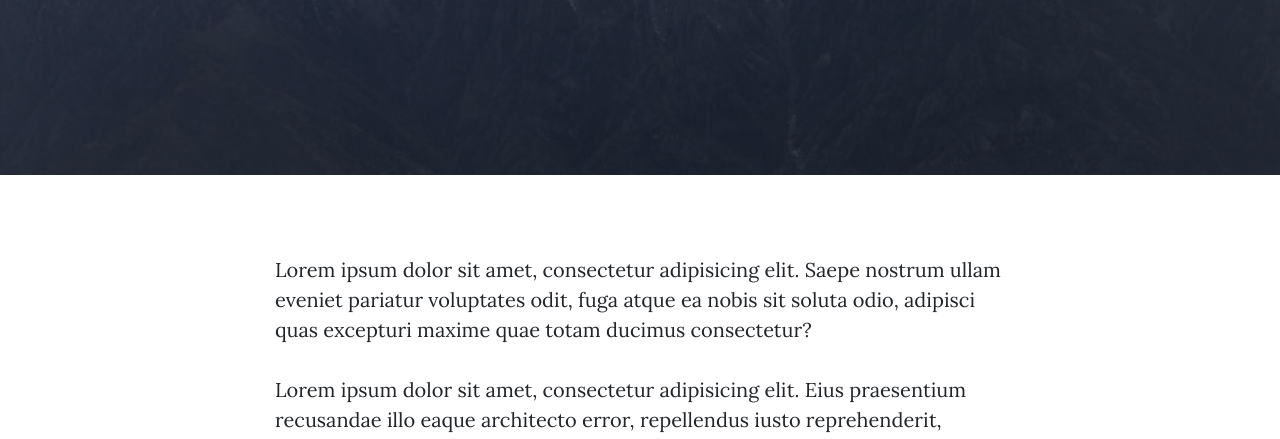
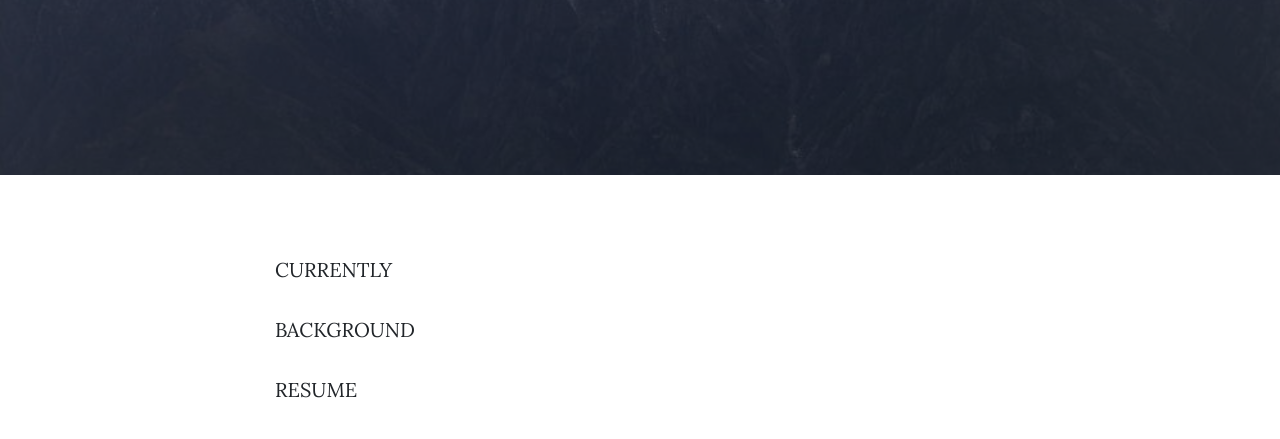
Before and after one commit to Ianbcode/ianbcode.github.io, a website: page about.html in a window 1280 px wide. Shown: the part 357-796 px from the top of the page. Drawn offline with nearby package versions, Linux system fonts and the light colour scheme.

Commit message:
edited main content in bio

```diff
--- a/about.html
+++ b/about.html
@@ -71,9 +71,9 @@
   <div class="container">
     <div class="row">
       <div class="col-lg-8 col-md-10 mx-auto">
-        <p>Lorem ipsum dolor sit amet, consectetur adipisicing elit. Saepe nostrum ullam eveniet pariatur voluptates odit, fuga atque ea nobis sit soluta odio, adipisci quas excepturi maxime quae totam ducimus consectetur?</p>
-        <p>Lorem ipsum dolor sit amet, consectetur adipisicing elit. Eius praesentium recusandae illo eaque architecto error, repellendus iusto reprehenderit, doloribus, minus sunt. Numquam at quae voluptatum in officia voluptas voluptatibus, minus!</p>
-        <p>Lorem ipsum dolor sit amet, consectetur adipisicing elit. Aut consequuntur magnam, excepturi aliquid ex itaque esse est vero natus quae optio aperiam soluta voluptatibus corporis atque iste neque sit tempora!</p>
+        <p>CURRENTLY</p>
+        <p>BACKGROUND</p>
+        <p>RESUME</p>
       </div>
     </div>
   </div>
```
